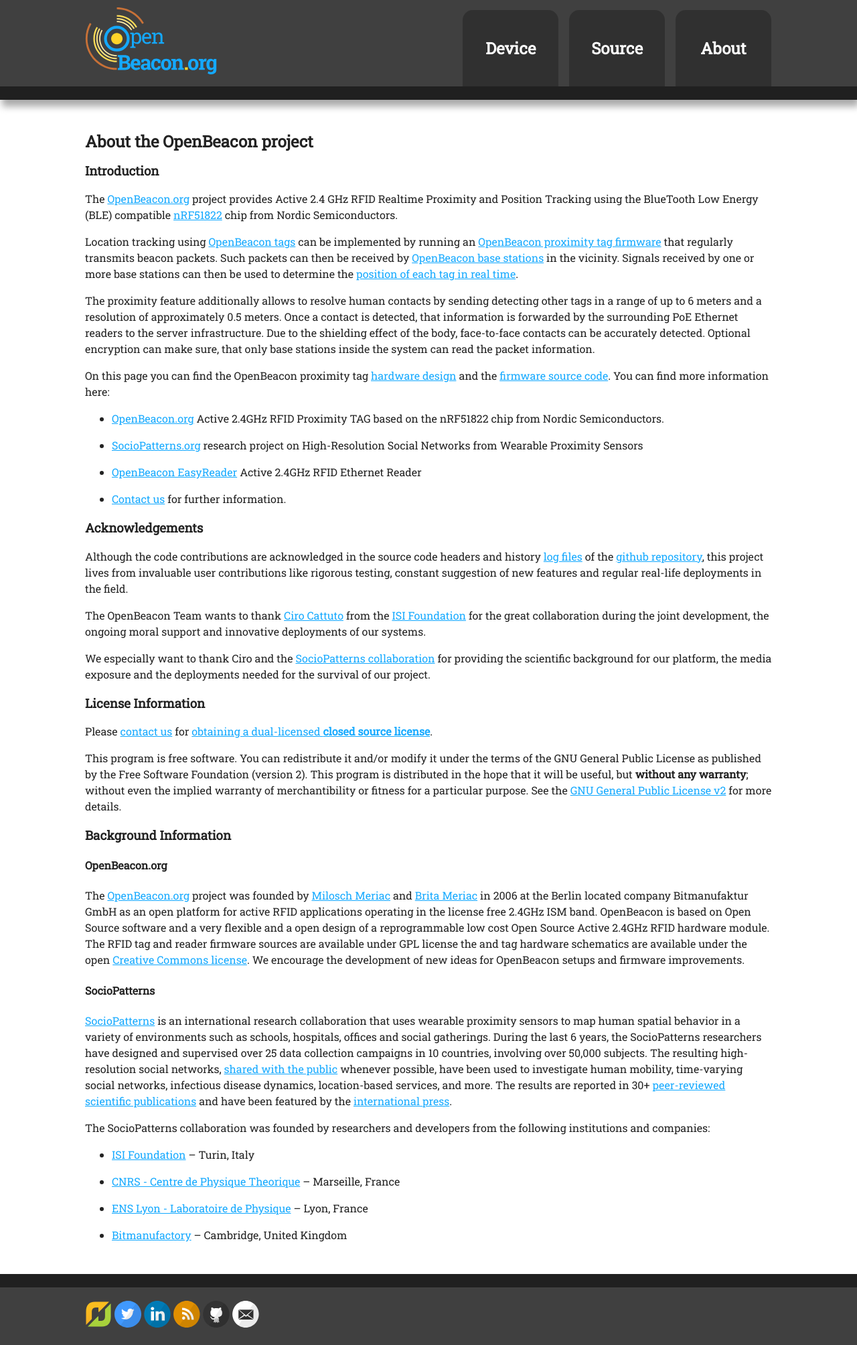
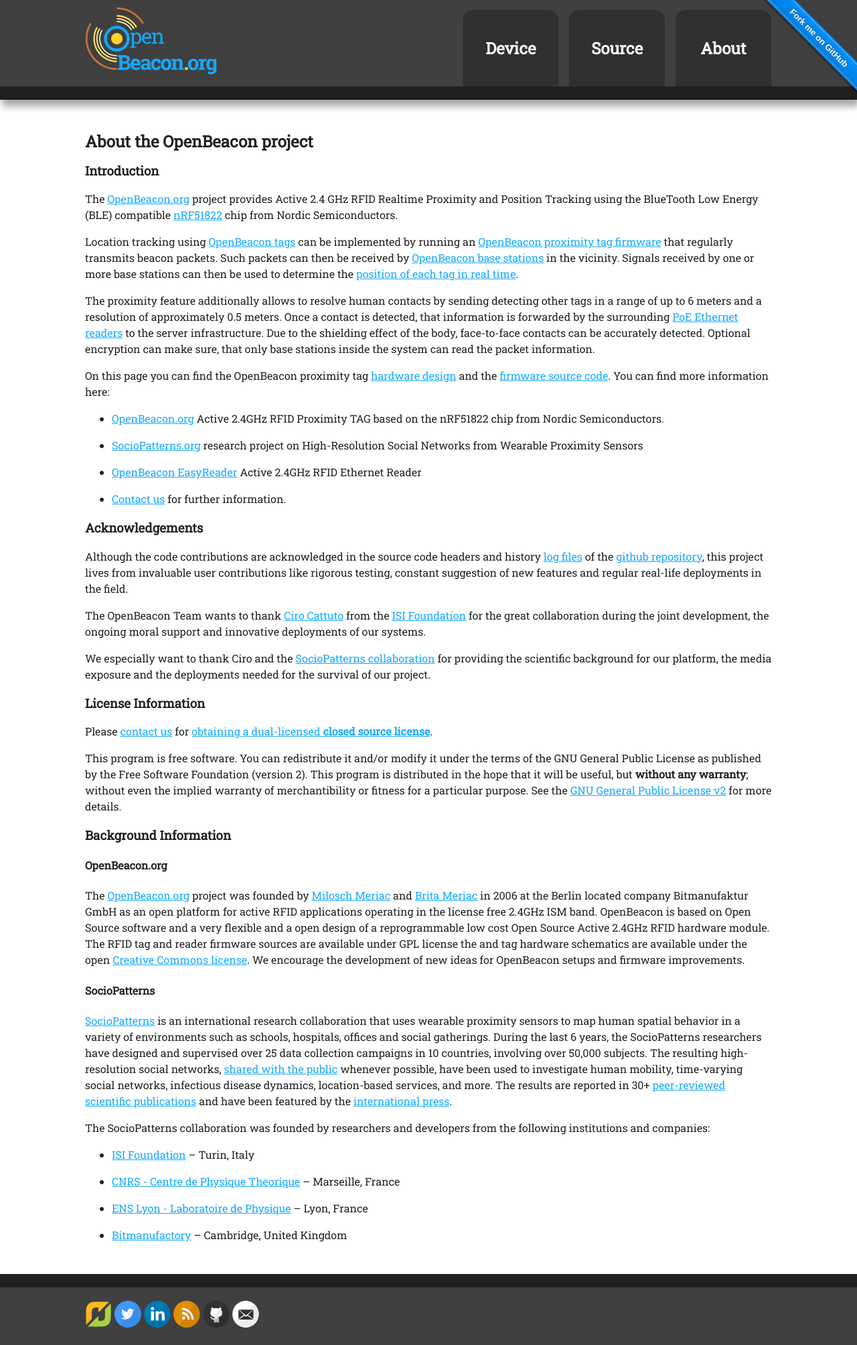
Before and after one commit to meriac/openbeacon-ng, a Jekyll site: the page built from about.md, in a window 1280 px wide. Shown: the whole page at 67% size. Built offline with Jekyll 4.4.1, drawn with Linux system fonts in a browser that asks for light colours.

Commit message:
added 'fork me on github' banner

```diff
--- a/_layouts/default.html
+++ b/_layouts/default.html
@@ -13,8 +13,16 @@
 
 	<meta name="viewport" content="width=device-width,initial-scale=1">
 
+	<!-- "Fork me on github" banner -->
+	<link rel="stylesheet" href="/css/gh-fork-ribbon.css">
+	<!--[if lt IE 9]>
+		<link rel="stylesheet" href="/css/gh-fork-ribbon.ie.css">
+	<![endif]-->
+
 	<link rel="stylesheet" href="/css/style.css">
 	<link type="application/atom+xml" rel="alternate" href="/feed.xml" />
+
+	<!-- Get a nice font -->
 	<link href="http://fonts.googleapis.com/css?family=Roboto+Slab" rel="stylesheet" type="text/css" />
 
 	<script src="/js/libs/xregexp-min.js"></script>
@@ -31,6 +39,11 @@
 
 </head>
 <body>
+	<div class="github-fork-ribbon-wrapper right">
+		<div class="github-fork-ribbon">
+			<a href="https://github.com/meriac/openbeacon-ng">Fork me on GitHub</a>
+		</div>
+	</div>
 
 	<div id="header-container">
 		<header class="wrapper clearfix">
--- a/about.md
+++ b/about.md
@@ -9,7 +9,7 @@
 
 Location tracking using [OpenBeacon tags](/device.html) can be implemented by running an [OpenBeacon proximity tag firmware](/source#github) that regularly transmits beacon packets. Such packets can then be received by [OpenBeacon base stations](http://www.openbeacon.org/EasyReader) in the vicinity. Signals received by one or more base stations can then be used to determine the [position of each tag in real time](http://www.openbeacon.org/API).
 
-The proximity feature additionally allows to resolve human contacts by sending detecting other tags in a range of up to 6 meters and a resolution of approximately 0.5 meters. Once a contact is detected, that information is forwarded by the surrounding PoE Ethernet readers to the server infrastructure. Due to the shielding effect of the body, face-to-face contacts can be accurately detected. Optional encryption can make sure, that only base stations inside the system can read the packet information.
+The proximity feature additionally allows to resolve human contacts by sending detecting other tags in a range of up to 6 meters and a resolution of approximately 0.5 meters. Once a contact is detected, that information is forwarded by the surrounding [PoE Ethernet readers](http://www.openbeacon.org/EasyReader) to the server infrastructure. Due to the shielding effect of the body, face-to-face contacts can be accurately detected. Optional encryption can make sure, that only base stations inside the system can read the packet information.
 
 On this page you can find the OpenBeacon proximity tag [hardware design](/device.html#download) and the [firmware source code](/source#github). You can find more information here:
 
--- /dev/null
+++ b/css/gh-fork-ribbon.css
@@ -0,0 +1,140 @@
+/*!
+ * "Fork me on GitHub" CSS ribbon v0.1.1 | MIT License
+ * https://github.com/simonwhitaker/github-fork-ribbon-css
+*/
+
+/* Left will inherit from right (so we don't need to duplicate code) */
+.github-fork-ribbon {
+  /* The right and left classes determine the side we attach our banner to */
+  position: absolute;
+
+  /* Add a bit of padding to give some substance outside the "stitching" */
+  padding: 2px 0;
+
+  /* Set the base colour */
+  background-color: #a00;
+
+  /* Set a gradient: transparent black at the top to almost-transparent black at the bottom */
+  background-image: -webkit-gradient(linear, left top, left bottom, from(rgba(0, 0, 0, 0)), to(rgba(0, 0, 0, 0.15)));
+  background-image: -webkit-linear-gradient(top, rgba(0, 0, 0, 0), rgba(0, 0, 0, 0.15));
+  background-image: -moz-linear-gradient(top, rgba(0, 0, 0, 0), rgba(0, 0, 0, 0.15));
+  background-image: -ms-linear-gradient(top, rgba(0, 0, 0, 0), rgba(0, 0, 0, 0.15));
+  background-image: -o-linear-gradient(top, rgba(0, 0, 0, 0), rgba(0, 0, 0, 0.15));
+  background-image: linear-gradient(to bottom, rgba(0, 0, 0, 0), rgba(0, 0, 0, 0.15));
+
+  /* Add a drop shadow */
+  -webkit-box-shadow: 0 2px 3px 0 rgba(0, 0, 0, 0.5);
+  -moz-box-shadow: 0 2px 3px 0 rgba(0, 0, 0, 0.5);
+  box-shadow: 0 2px 3px 0 rgba(0, 0, 0, 0.5);
+
+  /* Set the font */
+  font: 700 13px "Helvetica Neue", Helvetica, Arial, sans-serif;
+
+  z-index: 9999;
+  pointer-events: auto;
+}
+
+.github-fork-ribbon a,
+.github-fork-ribbon a:hover {
+  /* Set the text properties */
+  color: #fff;
+  text-decoration: none;
+  text-shadow: 0 -1px rgba(0, 0, 0, 0.5);
+  text-align: center;
+
+  /* Set the geometry. If you fiddle with these you'll also need
+     to tweak the top and right values in .github-fork-ribbon. */
+  width: 200px;
+  line-height: 20px;
+
+  /* Set the layout properties */
+  display: inline-block;
+  padding: 2px 0;
+
+  /* Add "stitching" effect */
+  border-width: 1px 0;
+  border-style: dotted;
+  border-color: #fff;
+  border-color: rgba(255, 255, 255, 0.7);
+}
+
+.github-fork-ribbon-wrapper {
+  width: 150px;
+  height: 150px;
+  position: absolute;
+  overflow: hidden;
+  top: 0;
+  z-index: 9999;
+  pointer-events: none;
+}
+
+.github-fork-ribbon-wrapper.fixed {
+  position: fixed;
+}
+
+.github-fork-ribbon-wrapper.left {
+  left: 0;
+}
+
+.github-fork-ribbon-wrapper.right {
+  right: 0;
+}
+
+.github-fork-ribbon-wrapper.left-bottom {
+  position: fixed;
+  top: inherit;
+  bottom: 0;
+  left: 0;
+}
+
+.github-fork-ribbon-wrapper.right-bottom {
+  position: fixed;
+  top: inherit;
+  bottom: 0;
+  right: 0;
+}
+
+.github-fork-ribbon-wrapper.right .github-fork-ribbon {
+  top: 42px;
+  right: -43px;
+
+  -webkit-transform: rotate(45deg);
+  -moz-transform: rotate(45deg);
+  -ms-transform: rotate(45deg);
+  -o-transform: rotate(45deg);
+  transform: rotate(45deg);
+}
+
+.github-fork-ribbon-wrapper.left .github-fork-ribbon {
+  top: 42px;
+  left: -43px;
+
+  -webkit-transform: rotate(-45deg);
+  -moz-transform: rotate(-45deg);
+  -ms-transform: rotate(-45deg);
+  -o-transform: rotate(-45deg);
+  transform: rotate(-45deg);
+}
+
+
+.github-fork-ribbon-wrapper.left-bottom .github-fork-ribbon {
+  top: 80px;
+  left: -43px;
+
+  -webkit-transform: rotate(45deg);
+  -moz-transform: rotate(45deg);
+  -ms-transform: rotate(45deg);
+  -o-transform: rotate(45deg);
+  transform: rotate(45deg);
+}
+
+.github-fork-ribbon-wrapper.right-bottom .github-fork-ribbon {
+  top: 80px;
+  right: -43px;
+
+  -webkit-transform: rotate(-45deg);
+  -moz-transform: rotate(-45deg);
+  -ms-transform: rotate(-45deg);
+  -o-transform: rotate(-45deg);
+  transform: rotate(-45deg);
+}
--- a/css/style.css
+++ b/css/style.css
@@ -61,6 +61,18 @@
 table { border-collapse: collapse; border-spacing: 0; }
 td { vertical-align: top; }
 
+
+/* ===================================================
+    "Fork on github" CSS
+    see https://github.com/simonwhitaker/github-fork-ribbon-css
+    Author: Simon Whitaker
+   =================================================== */
+	.github-fork-ribbon{
+		background-color: #0090ff;
+	}
+	.github-fork-ribbon a{
+		color: white;
+	}
 
 /* ===================================================
     Initializr styles
```
Also changed, not shown: css/gh-fork-ribbon.ie.css (added, +78 -0 lines).
